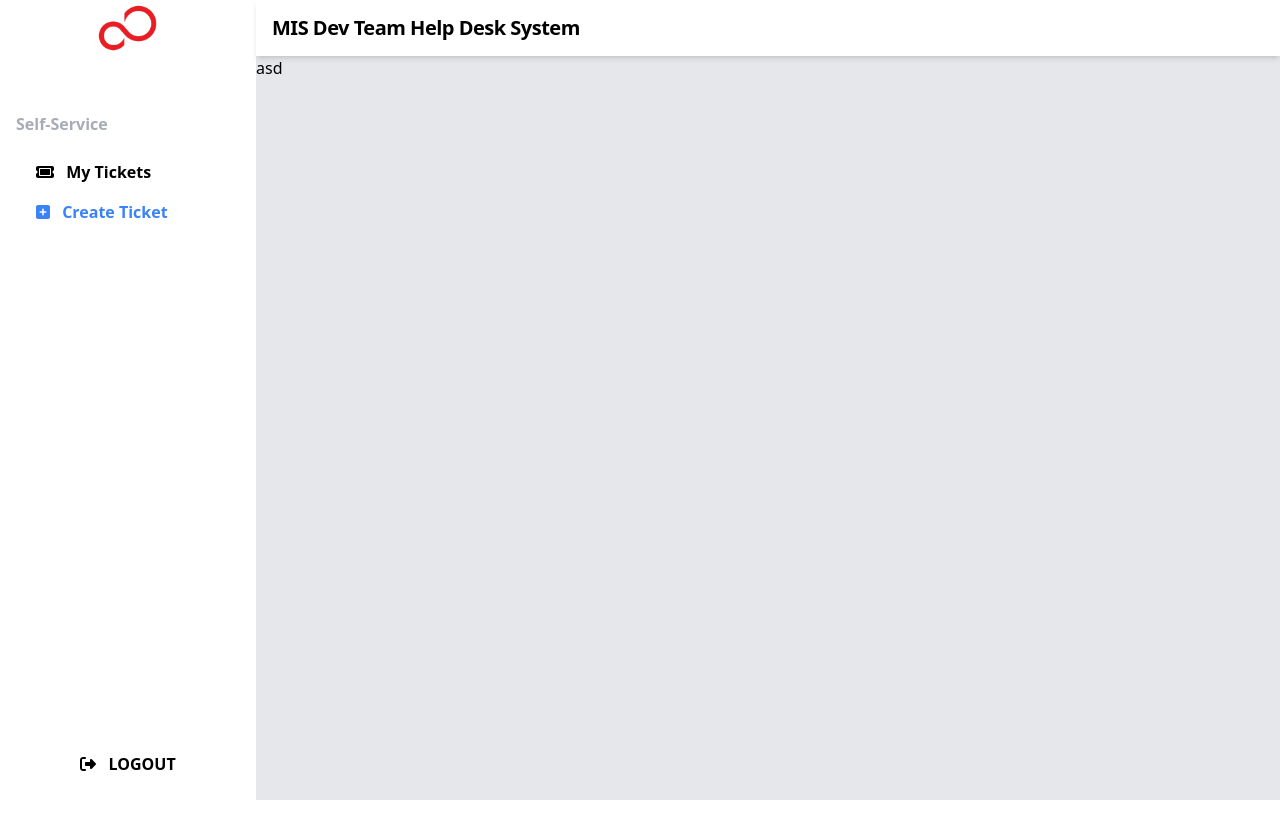
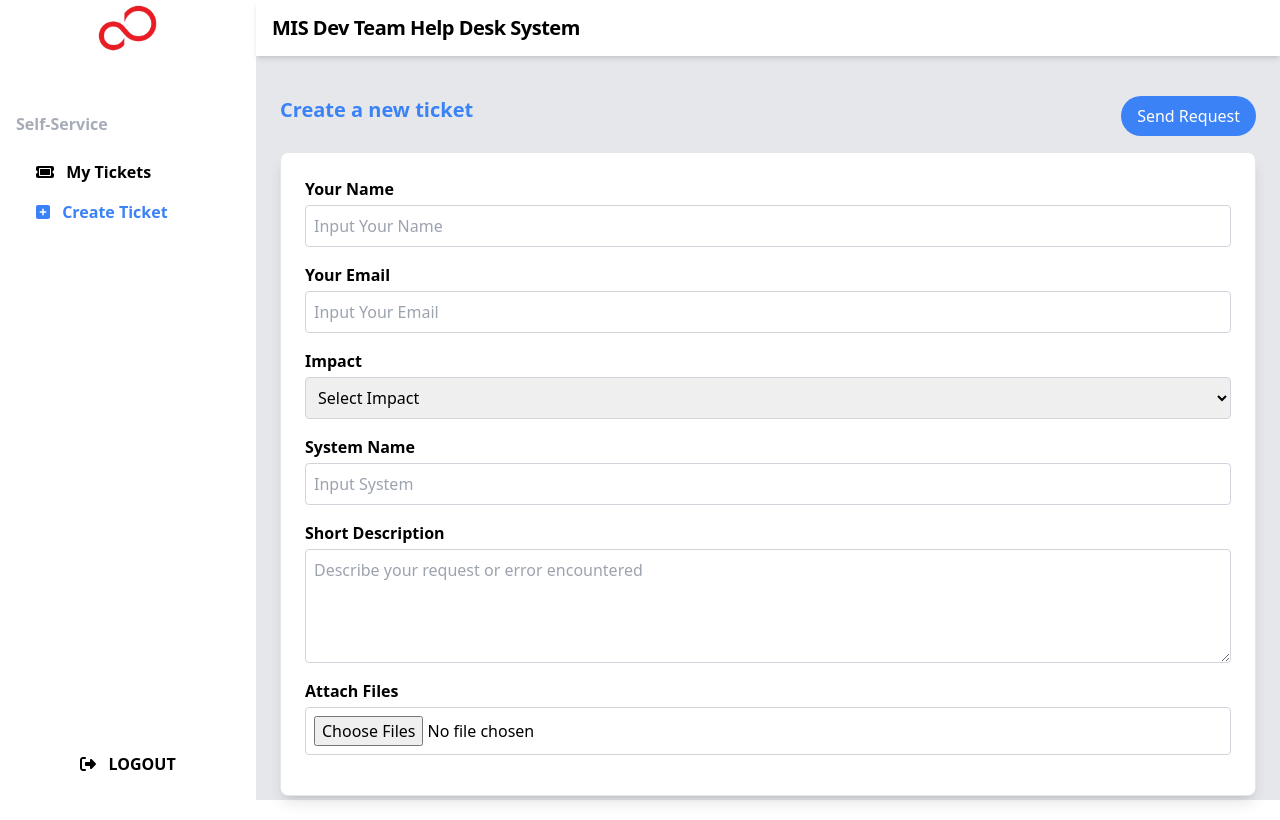
Before and after one commit to vullagvs26/helpdesk-system, a Vue app: page /#/CreateTicket in a window 1280 px wide. Built offline with nearby package versions, Linux system fonts and the light colour scheme.

Commit message:
add Edit modal and create ticket form

```diff
--- a/src/components/Sidebar.vue
+++ b/src/components/Sidebar.vue
@@ -1,3 +1,15 @@
+<script setup>
+import { FontAwesomeIcon } from "@fortawesome/vue-fontawesome";
+import { library } from "@fortawesome/fontawesome-svg-core";
+import {
+  faTicket,
+  faSignOutAlt,
+  faSquarePlus,
+} from "@fortawesome/free-solid-svg-icons";
+
+library.add(faTicket, faSignOutAlt, faSquarePlus);
+</script>
+
 <template>
   <div class="w-64 bg-white text-black flex flex-col">
     <div class="flex items-center justify-center h-14 w-64 bg-white">
@@ -12,7 +24,7 @@
         <p class="mt-10 mb-4 text-gray-400 font-bold text-opacity-90">
           Self-Service
         </p>
-          <router-link to="/Mytickets" class="no-underline">
+        <router-link to="/MyTickets" class="no-underline">
           <p
             class="py-2 px-5 items-center font-semibold hover:text-blue-500"
             :class="{ 'text-blue-500': $route.path === '/MyTickets' }"
@@ -39,9 +51,7 @@
       </div>
     </nav>
     <div class="py-4 px-4">
-        <button
-          class=" hover:bg-blue-200 w-full py-2 rounded-m font-bold"
-        >
+      <button class="hover:bg-blue-200 w-full py-2 rounded-m font-bold">
         <font-awesome-icon
           :icon="['fas', 'sign-out-alt']"
           class="mr-2"
@@ -52,19 +62,6 @@
   </div>
 </template>
 
-  <script setup>
-  import { FontAwesomeIcon } from "@fortawesome/vue-fontawesome";
-  import { library } from "@fortawesome/fontawesome-svg-core";
-  import {
-    faTicket,
-    faUserTag,
-    faSignOutAlt,
-    faSquarePlus,
-  } from "@fortawesome/free-solid-svg-icons";
-
-  library.add(faTicket, faUserTag, faSignOutAlt, faSquarePlus);
-  </script>
-
 <style scoped>
 .no-underline {
   text-decoration: none;
--- a/src/views/CreateTicket.vue
+++ b/src/views/CreateTicket.vue
@@ -1,5 +1,121 @@
+<script setup>
+import { ref } from 'vue';
+
+const form = ref({
+  name: '',
+  email: '',
+  impact: '',
+  systemName: '',
+  description: '',
+  files: []
+});
+
+const handleFileUpload = (event) => {
+  const files = event.target.files;
+  form.value.files = [];
+
+  for (let i = 0; i < files.length; i++) {
+    const file = files[i];
+    const reader = new FileReader();
+    reader.onload = (e) => {
+      form.value.files.push({ name: file.name, url: e.target.result });
+    };
+    reader.readAsDataURL(file);
+  }
+};
+
+const submitForm = () => {
+  console.log('Form submitted:', form.value);
+
+};
+</script>
+
 <template>
-    <div>
- asd
+  <div class="p-6">
+    <div class="flex justify-between">
+      <h2 class="text-xl font-bold text-blue-500 mb-4 mt-4">Create a new ticket</h2>
+      <button type="submit" class="mt-4 mb-4 bg-blue-500 text-white py-2 px-4 rounded-full">Send Request</button>
     </div>
+    <div class="bg-white border shadow-lg rounded-lg p-6">
+      <form @submit.prevent="submitForm">
+        <div class="grid grid-cols-1 gap-4">
+          <div class="flex flex-col">
+            <label for="name" class="mb-1 font-semibold">Your Name</label>
+            <input
+              type="text"
+              id="name"
+              v-model="form.name"
+              class="border border-gray-300 p-2 rounded"
+              placeholder="Input Your Name"
+            />
+          </div>
+          <div class="flex flex-col">
+            <label for="email" class="mb-1 font-semibold">Your Email</label>
+            <input
+              type="email"
+              id="email"
+              v-model="form.email"
+              class="border border-gray-300 p-2 rounded"
+              placeholder="Input Your Email"
+            />
+          </div>
+          <div class="flex flex-col">
+            <label for="impact" class="mb-1 font-semibold">Impact</label>
+            <select
+              id="impact"
+              v-model="form.impact"
+              class="border border-gray-300 p-2 rounded"
+            >
+              <option value="" disabled selected>Select Impact</option>
+              <option value="Low">Low</option>
+              <option value="Medium">Medium</option>
+              <option value="High">High</option>
+            </select>
+          </div>
+          <div class="flex flex-col">
+            <label for="systemName" class="mb-1 font-semibold">System Name</label>
+            <input
+              type="text"
+              id="systemName"
+              v-model="form.systemName"
+              class="border border-gray-300 p-2 rounded"
+              placeholder="Input System"
+            />
+          </div>
+          <div class="flex flex-col">
+            <label for="description" class="mb-1 font-semibold">Short Description</label>
+            <textarea
+              id="description"
+              v-model="form.description"
+              class="border border-gray-300 p-2 rounded"
+              rows="4"
+              placeholder="Describe your request or error encountered"
+            ></textarea>
+          </div>
+          <div class="flex flex-col">
+            <label for="file" class="mb-1 font-semibold">Attach Files</label>
+            <input
+              type="file"
+              id="file"
+              multiple
+              @change="handleFileUpload"
+              class="border border-gray-300 p-2 rounded"
+            />
+            <div v-if="form.files.length" class="mt-2">
+              <p v-for="(file, index) in form.files" :key="index" class="text-gray-500">{{ file.name }}</p>
+            </div>
+          </div>
+        </div>
+      </form>
+      <div class="mt-4 flex space-x-2">
+        <img v-for="(file, index) in form.files" :key="index" :src="file.url" class="w-24 h-24" :alt="file.name" />
+      </div>
+    </div>
+  </div>
 </template>
+
+
+
+<style scoped>
+
+</style>
--- a/src/views/MyTickets.vue
+++ b/src/views/MyTickets.vue
@@ -1,11 +1,13 @@
 <script setup>
+import { ref } from 'vue';
 import { FontAwesomeIcon } from "@fortawesome/vue-fontawesome";
 import { library } from "@fortawesome/fontawesome-svg-core";
-import { faSearch, faEdit, faCheck } from "@fortawesome/free-solid-svg-icons";
+import { faSearch, faEdit, faCheck, faTimes } from "@fortawesome/free-solid-svg-icons";
 
-library.add(faSearch, faEdit, faCheck);
+library.add(faSearch, faEdit, faCheck, faTimes);
 
-const tickets = [
+//sample data
+const tickets = ref([
   {
     number: "INC1243124",
     assignedTo: "vincent.vullag@fujitsu.com",
@@ -24,26 +26,41 @@ const tickets = [
     description: "Can't add new user",
     status: "Closed",
   },
-];
+]);
+
+//modal function
+const showModal = ref(false);
+const editTicket = ref({});
+
+const openModal = (ticket) => {
+  editTicket.value = { ...ticket };
+  showModal.value = true;
+};
+
+const closeModal = () => {
+  showModal.value = false;
+};
+
+const saveChanges = () => {
+  const index = tickets.value.findIndex(t => t.number === editTicket.value.number);
+  if (index !== -1) {
+    tickets.value[index] = { ...editTicket.value };
+  }
+  closeModal();
+};
 </script>
+
 
 <template>
   <div class="p-6">
     <div class="flex items-center justify-between mb-4">
       <h2 class="text-xl font-bold text-blue-500">Manage Tickets</h2>
       <div class="flex items-center border border-blue-500 rounded-full px-4 py-2">
-        <input
-          type="text"
-          placeholder="Search"
-          class="outline-none text-blue-500 bg-gray-200"
-        />
-        <font-awesome-icon
-          :icon="['fas', 'search']"
-          class="text-blue-500 ml-2"
-        />
+        <input type="text" placeholder="Search" class="outline-none text-blue-500 bg-gray-200" />
+        <font-awesome-icon :icon="['fas', 'search']" class="text-blue-500 ml-2" />
       </div>
     </div>
-    <div class="overflow-x-auto">
+    <div class="overflow-x-auto shadow-lg">
       <table class="min-w-full bg-white border border-gray-300">
         <thead class="bg-gray-100">
           <tr>
@@ -60,18 +77,16 @@ const tickets = [
             <td class="py-2 px-4 border-b">{{ ticket.assignedTo }}</td>
             <td class="py-2 px-4 border-b">{{ ticket.description }}</td>
             <td class="py-2 px-4 border-b">
-              <span
-                :class="{
+              <span :class="{
                   'text-red-500': ticket.status === 'Active',
                   'text-yellow-500': ticket.status === 'On-going',
                   'text-green-500': ticket.status === 'Closed',
-                }"
-              >
+                }">
                 {{ ticket.status }}
               </span>
             </td>
             <td class="py-2 px-4 border-b">
-              <button class="mr-2">
+              <button class="mr-2" @click="openModal(ticket)">
                 <font-awesome-icon :icon="['fas', 'edit']" class="text-blue-500" />
               </button>
               <button>
@@ -82,9 +97,43 @@ const tickets = [
         </tbody>
       </table>
     </div>
+
+    <!-- Edit Ticket Modal -->
+    <div v-if="showModal" class="fixed inset-0 bg-black bg-opacity-50 flex items-center justify-center">
+      <div class="bg-white p-6 rounded-lg w-1/3">
+        <div class="flex justify-between items-center mb-4">
+          <h3 class="text-lg font-semibold">Edit Ticket</h3>
+          <button @click="closeModal">
+            <font-awesome-icon :icon="['fas', 'times']" />
+          </button>
+        </div>
+        <div class="flex flex-col mb-4">
+          <label for="number" class="font-semibold">Ticket No.</label>
+          <input type="text" id="number" v-model="editTicket.number" class="border bg-gray-400 border-gray-300 p-2 rounded" readonly />
+        </div>
+        <div class="flex flex-col mb-4">
+          <label for="assignedTo" class="font-semibold">Assigned To</label>
+          <input type="text" id="assignedTo" v-model="editTicket.assignedTo" class="border bg-gray-400 border-gray-300 p-2 rounded"  readonly/>
+        </div>
+        <div class="flex flex-col mb-4">
+          <label for="description" class="font-semibold">Short Description</label>
+          <input type="text" id="description" v-model="editTicket.description" class="border border-gray-300 p-2 rounded" />
+        </div>
+        <div class="flex flex-col mb-4">
+          <label for="status" class="font-semibold">Status</label>
+          <select id="status" v-model="editTicket.status" class="border border-gray-300 p-2 rounded">
+            <option value="Active">Active</option>
+
+          </select>
+        </div>
+        <div class="flex justify-end">
+          <button @click="saveChanges" class="bg-blue-500 text-white py-2 px-4 rounded mr-2">Save</button>
+          <button @click="closeModal" class="bg-gray-500 text-white py-2 px-4 rounded">Cancel</button>
+        </div>
+      </div>
+    </div>
   </div>
 </template>
-
 
 
 <style scoped>
```
Lines whose indentation alone changed are shown as unchanged.
